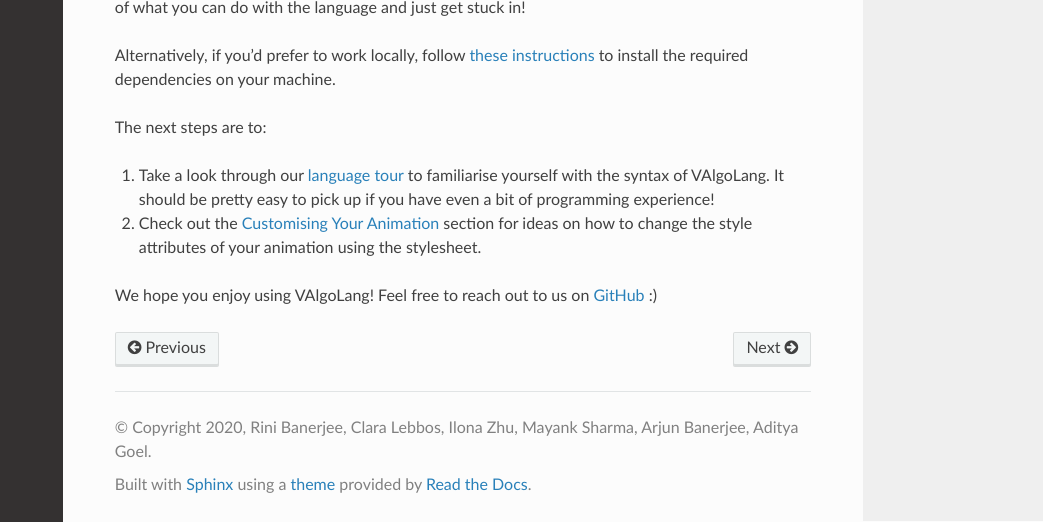
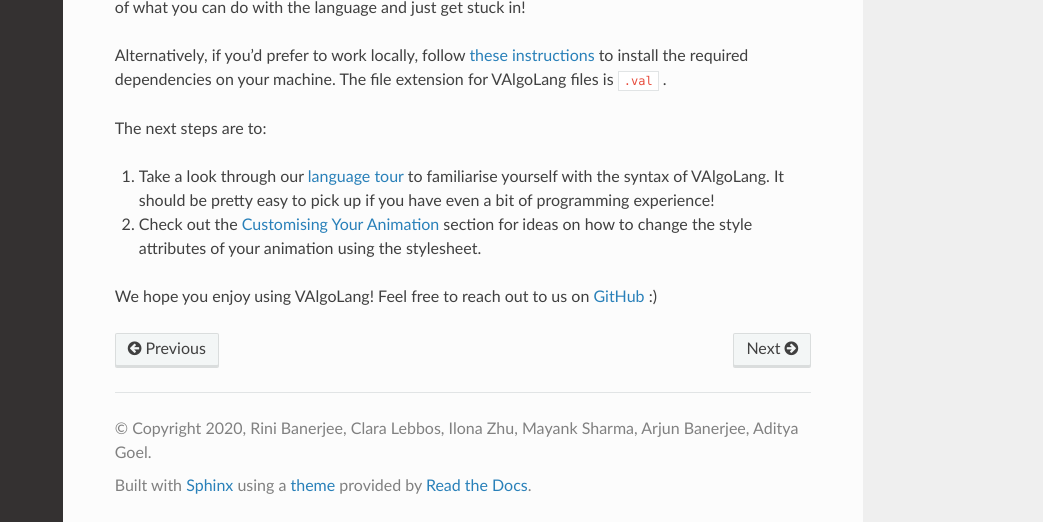
Before and after one commit to VAlgoLang/valgolang.github.io, a Sphinx documentation site: the page built from source/quickstart.rst, in a window 1280 px wide and 900 px high, scrolled down 546 px, cut to the strip 378-900 px from the top of the window. Shown: the whole strip, without its empty margins (237-1280 px from the left). Built offline with Sphinx 7.4.7 and the Read the Docs theme 2.0.0, drawn with Linux system fonts in a browser that asks for light colours.

Commit message:
Added part about file extension

```diff
--- a/source/quickstart.rst
+++ b/source/quickstart.rst
@@ -30,7 +30,7 @@ Quick Start Guide
 
 The quickest way to get started with VAlgoLang is to head over to the **web interface** at `https://valgolang.netlify.app/ <https://valgolang.netlify.app/>`_. Take a look at the examples pane on the left hand side to get an idea of what you can do with the language and just get stuck in!
 
-Alternatively, if you'd prefer to work locally, follow `these instructions <https://github.com/ManimDSL/ManimDSLCompiler#installation>`_ to install the required dependencies on your machine.
+Alternatively, if you'd prefer to work locally, follow `these instructions <https://github.com/ManimDSL/ManimDSLCompiler#installation>`_ to install the required dependencies on your machine. The file extension for VAlgoLang files is ``.val`` .
 
 The next steps are to:
 
```
